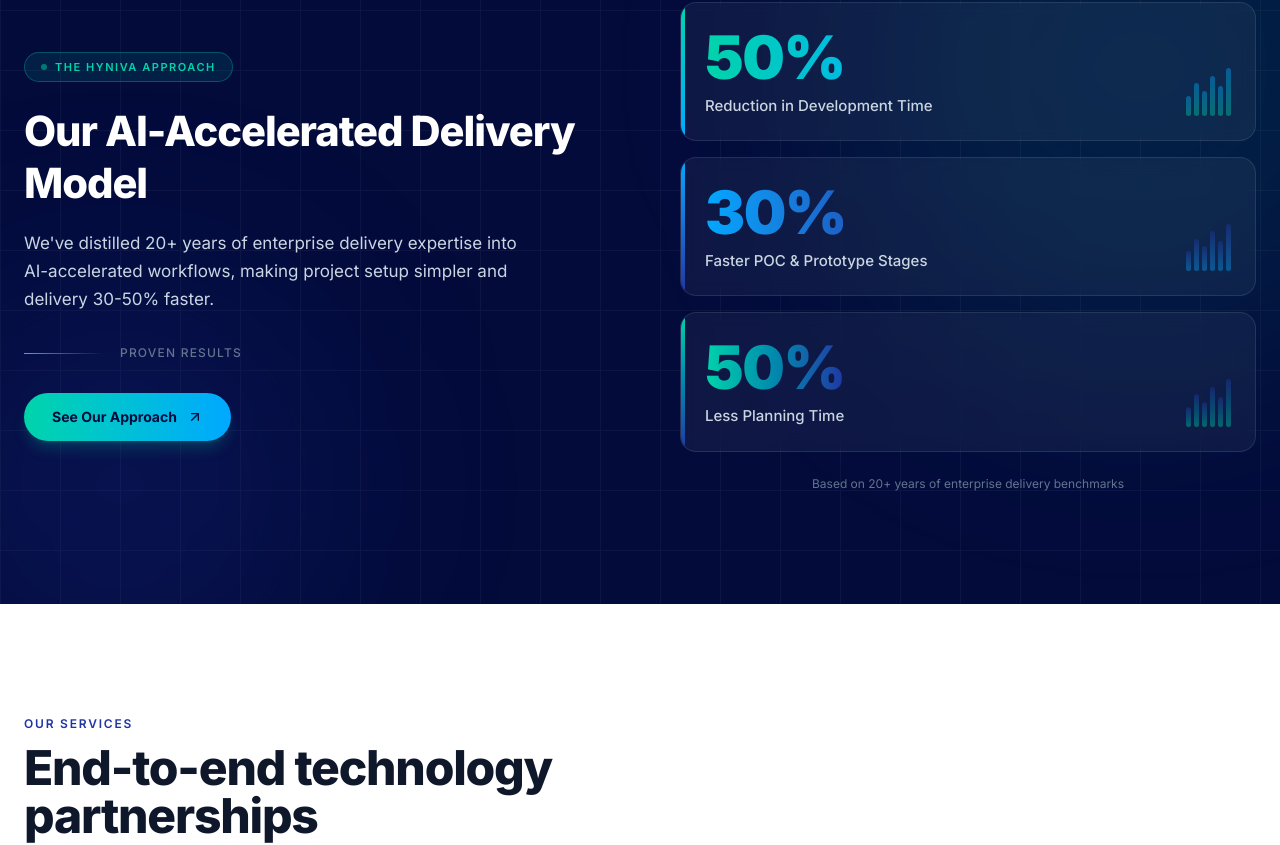
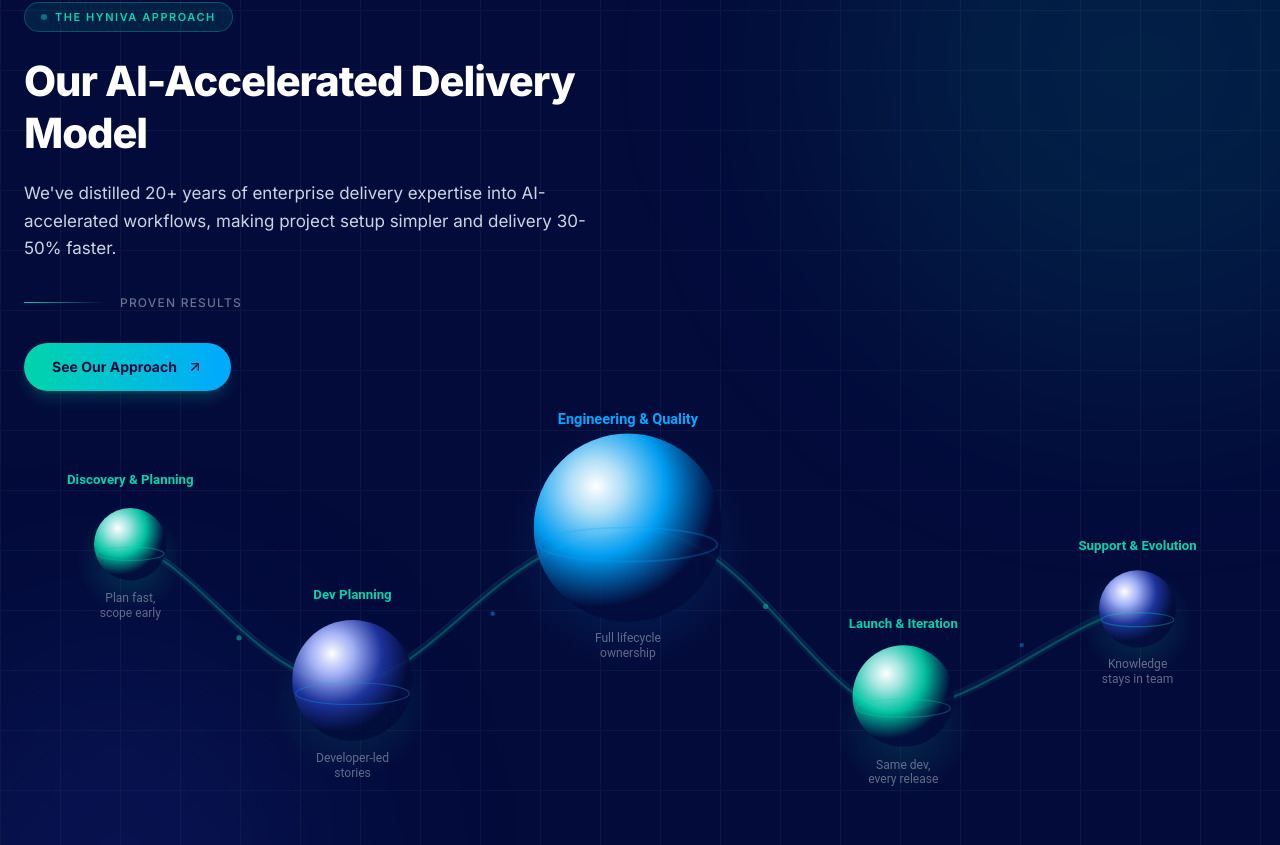
Before and after one commit to krishnavamsij/SimpleCube-Website, a Next.js app: page / in a window 1280 px wide. Shown: the part 1675-2520 px from the top of the page. Built offline with nearby package versions, Linux system fonts and the light colour scheme.

Commit message:
approach: replace metric cards with animated planet-wave SVG diagram

```diff
--- a/src/components/approach.tsx
+++ b/src/components/approach.tsx
@@ -1,75 +1,30 @@
 "use client";
 
-import { useState, useRef } from "react";
+import { useRef } from "react";
 import { motion, useScroll, useTransform } from "framer-motion";
 import { scrollReveal, viewportOnce } from "@/lib/animations";
 import { approachContent } from "@/content/site-content";
-import { useCountUp } from "@/lib/use-count-up";
 import Link from "next/link";
 import { ArrowUpRightIcon } from "lucide-react";
 
-function MetricCard({
-    metric,
-    index,
-}: {
-    metric: { value: number; suffix: string; label: string };
-    index: number;
-}) {
-    const { count, ref } = useCountUp(metric.value, 2000);
-
-    // Teal → Cyan gradient accent per card
-    const accents = [
-        { bar: "from-[#00D4AA] to-[#00A8FF]", text: "from-[#00D4AA] to-[#00A8FF]" },
-        { bar: "from-[#00A8FF] to-[#1F35A4]", text: "from-[#00A8FF] to-[#1F35A4]" },
-        { bar: "from-[#00D4AA] to-[#1F35A4]", text: "from-[#00D4AA] to-[#1F35A4]" },
+// Planet wave data — 5 stages on a bezier wave path (Hyniva brand colors)
+const planets = [
+    { cx: 88,  cy: 82,  r: 30, label: "Discovery",    sub: "Plan fast,\nscope early",   gid: "p1", above: true  },
+    { cx: 272, cy: 195, r: 50, label: "Dev Planning",  sub: "Developer-led\nstories",      gid: "p2", above: false },
+    { cx: 500, cy: 68,  r: 78, label: "Engineering",   sub: "Full lifecycle\nownership",    gid: "p3", above: true  },
+    { cx: 728, cy: 218, r: 42, label: "Launch",        sub: "Same dev,\nevery release",   gid: "p4", above: false },
+    { cx: 922, cy: 134, r: 32, label: "Support",       sub: "Knowledge\nstays in team",   gid: "p5", above: true  },
 ];
-    const accent = accents[index % accents.length];
-
-    return (
-        <div
-            ref={ref}
-            className="relative overflow-hidden rounded-2xl border border-white/10 bg-white/5 p-6 backdrop-blur-sm"
-        >
-            {/* Left accent bar */}
-            <div className={`absolute inset-y-0 left-0 w-1 rounded-l-2xl bg-gradient-to-b ${accent.bar}`} />
-
-            <div className="flex items-end justify-between gap-4">
-                <div>
-                    <span
-                        className={`block text-5xl font-black tracking-tight bg-gradient-to-r ${accent.text} bg-clip-text text-transparent sm:text-6xl`}
-                    >
-                        {count}
-                        {metric.suffix}
-                    </span>
-                    <span className="mt-2 block text-sm font-medium text-slate-300 sm:text-[15px]">
-                        {metric.label}
-                    </span>
-                </div>
-
-                {/* Mini bar chart decoration */}
-                <div className="flex items-end gap-[3px] opacity-40">
-                    {[40, 65, 50, 80, 60, 95].map((h, i) => (
-                        <div
-                            key={i}
-                            className={`w-[5px] rounded-sm bg-gradient-to-t ${accent.bar}`}
-                            style={{ height: `${h * 0.5}px` }}
-                        />
-                    ))}
-                </div>
-            </div>
-        </div>
-    );
-}
 
 export function Approach() {
-    const { label, headline, sub, metrics, cta } = approachContent;
+    const { label, headline, sub, cta } = approachContent;
     const ref = useRef<HTMLElement>(null);
     const { scrollYProgress } = useScroll({ target: ref, offset: ["start end", "end start"] });
     const bgY = useTransform(scrollYProgress, [0, 1], ["0%", "8%"]);
 
     return (
         <section ref={ref} className="relative overflow-hidden bg-[#030B3B] py-20 sm:py-28">
-            {/* Grid overlay — brand visual pattern */}
+            {/* Grid overlay */}
             <div
                 className="pointer-events-none absolute inset-0 opacity-[0.04]"
                 style={{
@@ -78,48 +33,36 @@
                     backgroundSize: "60px 60px",
                 }}
             />
-            {/* Radial glow top-right */}
             <motion.div
                 style={{ y: bgY }}
                 className="pointer-events-none absolute -right-40 -top-40 h-[600px] w-[600px] rounded-full bg-[#00D4AA]/10 blur-[120px]"
             />
-            {/* Radial glow bottom-left */}
             <div className="pointer-events-none absolute -bottom-20 -left-20 h-[400px] w-[400px] rounded-full bg-[#1F35A4]/20 blur-[100px]" />
 
             <div className="relative z-10 mx-auto max-w-[1400px] px-6">
-                {/* ── Two-column layout ── */}
-                <div className="flex flex-col gap-16 lg:flex-row lg:items-center lg:gap-20">
-
-                    {/* ── Left: Heading + CTA ── */}
+                {/* ── Top: Heading ── */}
+                <div className="flex flex-col gap-6 lg:flex-row lg:items-end lg:justify-between lg:gap-16 mb-14">
                     <motion.div
                         variants={scrollReveal}
                         initial="hidden"
                         whileInView="visible"
                         viewport={viewportOnce}
-                        className="flex-1"
+                        className="max-w-xl"
                     >
-                        {/* Label pill */}
                         <span className="inline-flex items-center gap-2 rounded-full border border-[#00D4AA]/30 bg-[#00D4AA]/10 px-4 py-1.5 text-[11px] font-semibold uppercase tracking-[0.14em] text-[#00D4AA]">
                             <span className="h-1.5 w-1.5 rounded-full bg-[#00D4AA] animate-pulse" />
                             {label}
                         </span>
-
                         <h2 className="mt-6 text-3xl font-extrabold leading-tight tracking-tight text-white sm:text-4xl lg:text-[2.6rem]">
                             {headline}
                         </h2>
-
-                        <p className="mt-5 max-w-lg text-base leading-relaxed text-slate-300 sm:text-[17px]">
+                        <p className="mt-5 text-base leading-relaxed text-slate-300 sm:text-[17px]">
                             {sub}
                         </p>
-
-                        {/* Divider with accent */}
                         <div className="mt-8 flex items-center gap-4">
                             <div className="h-px flex-1 max-w-[80px] bg-gradient-to-r from-[#00D4AA] to-transparent" />
-                            <span className="text-xs font-medium uppercase tracking-widest text-slate-500">
-                                proven results
-                            </span>
+                            <span className="text-xs font-medium uppercase tracking-widest text-slate-500">proven results</span>
                         </div>
-
                         <Link
                             href={cta.href}
                             className="mt-8 inline-flex items-center gap-2.5 rounded-full bg-gradient-to-r from-[#00D4AA] to-[#00A8FF] px-7 py-3.5 text-sm font-bold text-[#030B3B] shadow-lg shadow-[#00D4AA]/20 transition-all hover:shadow-[#00D4AA]/40 hover:scale-[1.02]"
@@ -128,31 +71,153 @@
                             <ArrowUpRightIcon className="h-4 w-4" />
                         </Link>
                     </motion.div>
+                </div>
 
-                    {/* ── Right: Metric cards ── */}
-                    <div className="flex-1">
-                        <div className="flex flex-col gap-4">
-                            {metrics.map((metric, i) => (
+                {/* ── Planet Wave Diagram ── */}
                 <motion.div
-                                    key={metric.label}
                     variants={scrollReveal}
                     initial="hidden"
                     whileInView="visible"
                     viewport={viewportOnce}
-                                    transition={{ delay: i * 0.12 }}
+                    className="relative w-full overflow-visible"
                 >
-                                    <MetricCard metric={metric} index={i} />
+                    <style>{`
+                        @keyframes floatA { 0%,100% { transform: translateY(0px); } 50% { transform: translateY(-8px); } }
+                        @keyframes floatB { 0%,100% { transform: translateY(0px); } 50% { transform: translateY(-12px); } }
+                        @keyframes floatC { 0%,100% { transform: translateY(0px); } 50% { transform: translateY(-6px); } }
+                        @keyframes pulse-glow { 0%,100% { opacity: 0.5; r: 44; } 50% { opacity: 0.85; r: 58; } }
+                        .planet-group { cursor: pointer; }
+                        .planet-group:hover .planet-sphere { filter: brightness(1.3) drop-shadow(0 0 18px #00D4AA88); }
+                        .planet-group:hover .planet-label { fill: #00D4AA; }
+                        .f-a { animation: floatA 6s ease-in-out infinite; }
+                        .f-b { animation: floatB 8s ease-in-out infinite; }
+                        .f-c { animation: floatC 7s ease-in-out infinite 1s; }
+                        .f-d { animation: floatB 9s ease-in-out infinite 2s; }
+                        .f-e { animation: floatA 6.5s ease-in-out infinite 0.5s; }
+                    `}</style>
+
+                    <svg
+                        width="100%"
+                        viewBox="0 0 1020 310"
+                        xmlns="http://www.w3.org/2000/svg"
+                        style={{ overflow: "visible", display: "block" }}
+                    >
+                        <defs>
+                            {/* Hyniva teal sphere gradient */}
+                            <radialGradient id="hs1" cx="33%" cy="28%" r="64%">
+                                <stop offset="0%"   stopColor="#ffffff" stopOpacity="1"/>
+                                <stop offset="25%"  stopColor="#a8f0e8" stopOpacity="0.95"/>
+                                <stop offset="60%"  stopColor="#00D4AA" stopOpacity="0.9"/>
+                                <stop offset="100%" stopColor="#030B3B" stopOpacity="0.85"/>
+                            </radialGradient>
+                            {/* Hyniva cyan sphere gradient (larger center planet) */}
+                            <radialGradient id="hs3" cx="33%" cy="28%" r="64%">
+                                <stop offset="0%"   stopColor="#ffffff" stopOpacity="1"/>
+                                <stop offset="22%"  stopColor="#b8e8ff" stopOpacity="0.96"/>
+                                <stop offset="58%"  stopColor="#00A8FF" stopOpacity="0.92"/>
+                                <stop offset="100%" stopColor="#030B3B" stopOpacity="0.85"/>
+                            </radialGradient>
+                            {/* Hyniva navy sphere gradient */}
+                            <radialGradient id="hs2" cx="33%" cy="28%" r="64%">
+                                <stop offset="0%"   stopColor="#ffffff" stopOpacity="1"/>
+                                <stop offset="28%"  stopColor="#aab8ff" stopOpacity="0.95"/>
+                                <stop offset="65%"  stopColor="#1F35A4" stopOpacity="0.9"/>
+                                <stop offset="100%" stopColor="#030B3B" stopOpacity="0.85"/>
+                            </radialGradient>
+                            {/* Glow halos — teal */}
+                            <radialGradient id="gh1" cx="50%" cy="50%" r="50%">
+                                <stop offset="0%"   stopColor="#00D4AA" stopOpacity="0.3"/>
+                                <stop offset="100%" stopColor="#00D4AA" stopOpacity="0"/>
+                            </radialGradient>
+                            {/* Glow halo — cyan (large center) */}
+                            <radialGradient id="gh3" cx="50%" cy="50%" r="50%">
+                                <stop offset="0%"   stopColor="#00A8FF" stopOpacity="0.35"/>
+                                <stop offset="100%" stopColor="#00A8FF" stopOpacity="0"/>
+                            </radialGradient>
+                            {/* Clip paths for equator rings */}
+                            <clipPath id="hc1"><circle cx="88"  cy="82"  r="30"/></clipPath>
+                            <clipPath id="hc2"><circle cx="272" cy="195" r="50"/></clipPath>
+                            <clipPath id="hc3"><circle cx="500" cy="68"  r="78"/></clipPath>
+                            <clipPath id="hc4"><circle cx="728" cy="218" r="42"/></clipPath>
+                            <clipPath id="hc5"><circle cx="922" cy="134" r="32"/></clipPath>
+                        </defs>
+
+                        {/* ── Wave paths ── */}
+                        {/* Shadow wave */}
+                        <path d="M 88 82 C 140 90, 200 203, 272 195 C 344 187, 390 78, 500 68 C 598 60, 660 225, 728 218 C 798 210, 868 140, 922 134"
+                            fill="none" stroke="rgba(0,212,170,0.08)" strokeWidth="6"/>
+                        {/* Main wave */}
+                        <path d="M 88 82 C 140 90, 200 203, 272 195 C 344 187, 390 78, 500 68 C 598 60, 660 225, 728 218 C 798 210, 868 140, 922 134"
+                            fill="none" stroke="rgba(0,212,170,0.28)" strokeWidth="1.8"/>
+                        {/* Highlight wave */}
+                        <path d="M 88 79 C 140 87, 200 199, 272 191 C 344 183, 390 74, 500 64 C 598 56, 660 221, 728 214 C 798 206, 868 136, 922 130"
+                            fill="none" stroke="rgba(0,168,255,0.12)" strokeWidth="1"/>
+
+                        {/* Sparkle dots */}
+                        <circle cx="178" cy="158" r="2.2" fill="rgba(0,212,170,0.5)"/>
+                        <circle cx="388" cy="138" r="1.8" fill="rgba(0,168,255,0.45)"/>
+                        <circle cx="614" cy="132" r="2.2" fill="rgba(0,212,170,0.48)"/>
+                        <circle cx="826" cy="164" r="1.8" fill="rgba(0,168,255,0.4)"/>
+
+                        {/* ── Glow halos ── */}
+                        <circle cx="88"  cy="94"  r="44"  fill="url(#gh1)" opacity="0.7"/>
+                        <circle cx="272" cy="207" r="66"  fill="url(#gh1)" opacity="0.55"/>
+                        <circle cx="500" cy="82"  r="102" fill="url(#gh3)" opacity="0.5"/>
+                        <circle cx="728" cy="232" r="56"  fill="url(#gh1)" opacity="0.55"/>
+                        <circle cx="922" cy="146" r="46"  fill="url(#gh1)" opacity="0.65"/>
+
+                        {/* ── Planet 1: Discovery (teal, float-a) ── */}
+                        <g className="planet-group f-a" style={{ transformOrigin: "88px 82px" }}>
+                            <text x="88" y="32" textAnchor="middle" fontFamily="Roboto, sans-serif" fontSize="11" fontWeight="700" fill="#00D4AA" className="planet-label">Discovery &amp; Planning</text>
+                            <circle cx="88" cy="82" r="30" fill="url(#hs1)" className="planet-sphere"/>
+                            <ellipse cx="88" cy="90" rx="28" ry="5.5" fill="none" stroke="rgba(0,212,170,0.35)" strokeWidth="1" clipPath="url(#hc1)"/>
+                            <text x="88" y="130" textAnchor="middle" fontFamily="Roboto, sans-serif" fontSize="10" fontWeight="400" fill="rgba(255,255,255,0.38)">Plan fast,</text>
+                            <text x="88" y="142" textAnchor="middle" fontFamily="Roboto, sans-serif" fontSize="10" fontWeight="400" fill="rgba(255,255,255,0.38)">scope early</text>
+                        </g>
+
+                        {/* ── Planet 2: Dev Planning (navy, float-b) ── */}
+                        <g className="planet-group f-b" style={{ transformOrigin: "272px 195px" }}>
+                            <text x="272" y="128" textAnchor="middle" fontFamily="Roboto, sans-serif" fontSize="11" fontWeight="700" fill="#00D4AA" className="planet-label">Dev Planning</text>
+                            <circle cx="272" cy="195" r="50" fill="url(#hs2)" className="planet-sphere"/>
+                            <ellipse cx="272" cy="206" rx="47" ry="9" fill="none" stroke="rgba(0,168,255,0.3)" strokeWidth="1" clipPath="url(#hc2)"/>
+                            <text x="272" y="263" textAnchor="middle" fontFamily="Roboto, sans-serif" fontSize="10" fontWeight="400" fill="rgba(255,255,255,0.38)">Developer-led</text>
+                            <text x="272" y="275" textAnchor="middle" fontFamily="Roboto, sans-serif" fontSize="10" fontWeight="400" fill="rgba(255,255,255,0.38)">stories</text>
+                        </g>
+
+                        {/* ── Planet 3: Engineering (cyan, float-c — CENTER HERO) ── */}
+                        <g className="planet-group f-c" style={{ transformOrigin: "500px 68px" }}>
+                            <text x="500" y="-18" textAnchor="middle" fontFamily="Roboto, sans-serif" fontSize="12" fontWeight="700" fill="#00A8FF" className="planet-label">Engineering &amp; Quality</text>
+                            <circle cx="500" cy="68" r="78" fill="url(#hs3)" className="planet-sphere"/>
+                            <ellipse cx="500" cy="82" rx="74" ry="14" fill="none" stroke="rgba(0,168,255,0.25)" strokeWidth="1.5" clipPath="url(#hc3)"/>
+                            <text x="500" y="163" textAnchor="middle" fontFamily="Roboto, sans-serif" fontSize="10" fontWeight="400" fill="rgba(255,255,255,0.38)">Full lifecycle</text>
+                            <text x="500" y="175" textAnchor="middle" fontFamily="Roboto, sans-serif" fontSize="10" fontWeight="400" fill="rgba(255,255,255,0.38)">ownership</text>
+                        </g>
+
+                        {/* ── Planet 4: Launch (teal, float-d) ── */}
+                        <g className="planet-group f-d" style={{ transformOrigin: "728px 218px" }}>
+                            <text x="728" y="162" textAnchor="middle" fontFamily="Roboto, sans-serif" fontSize="11" fontWeight="700" fill="#00D4AA" className="planet-label">Launch &amp; Iteration</text>
+                            <circle cx="728" cy="218" r="42" fill="url(#hs1)" className="planet-sphere"/>
+                            <ellipse cx="728" cy="228" rx="39" ry="7.5" fill="none" stroke="rgba(0,212,170,0.3)" strokeWidth="1" clipPath="url(#hc4)"/>
+                            <text x="728" y="278" textAnchor="middle" fontFamily="Roboto, sans-serif" fontSize="10" fontWeight="400" fill="rgba(255,255,255,0.38)">Same dev,</text>
+                            <text x="728" y="290" textAnchor="middle" fontFamily="Roboto, sans-serif" fontSize="10" fontWeight="400" fill="rgba(255,255,255,0.38)">every release</text>
+                        </g>
+
+                        {/* ── Planet 5: Support (navy, float-e) ── */}
+                        <g className="planet-group f-e" style={{ transformOrigin: "922px 134px" }}>
+                            <text x="922" y="85" textAnchor="middle" fontFamily="Roboto, sans-serif" fontSize="11" fontWeight="700" fill="#00D4AA" className="planet-label">Support &amp; Evolution</text>
+                            <circle cx="922" cy="134" r="32" fill="url(#hs2)" className="planet-sphere"/>
+                            <ellipse cx="922" cy="143" rx="30" ry="5.8" fill="none" stroke="rgba(0,212,170,0.35)" strokeWidth="1" clipPath="url(#hc5)"/>
+                            <text x="922" y="183" textAnchor="middle" fontFamily="Roboto, sans-serif" fontSize="10" fontWeight="400" fill="rgba(255,255,255,0.38)">Knowledge</text>
+                            <text x="922" y="195" textAnchor="middle" fontFamily="Roboto, sans-serif" fontSize="10" fontWeight="400" fill="rgba(255,255,255,0.38)">stays in team</text>
+                        </g>
+                    </svg>
                 </motion.div>
-                            ))}
-                        </div>
 
                 {/* Bottom caption */}
                 <p className="mt-6 text-center text-xs text-slate-500">
                     Based on 20+ years of enterprise delivery benchmarks
                 </p>
             </div>
-                </div>
-            </div>
         </section>
     );
 }
```
Lines whose indentation alone changed are shown as unchanged.
